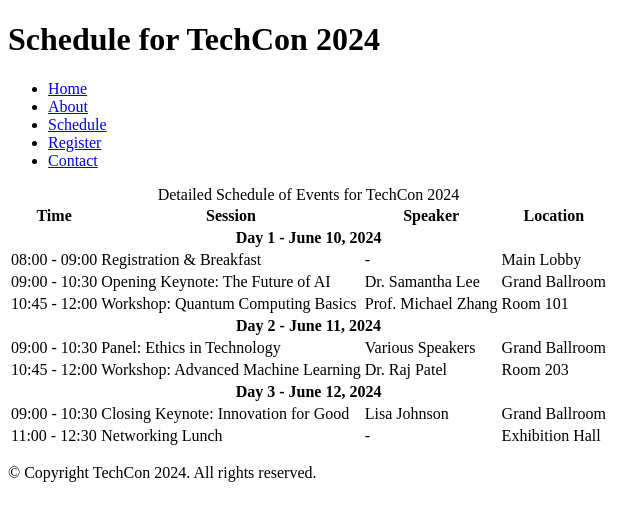
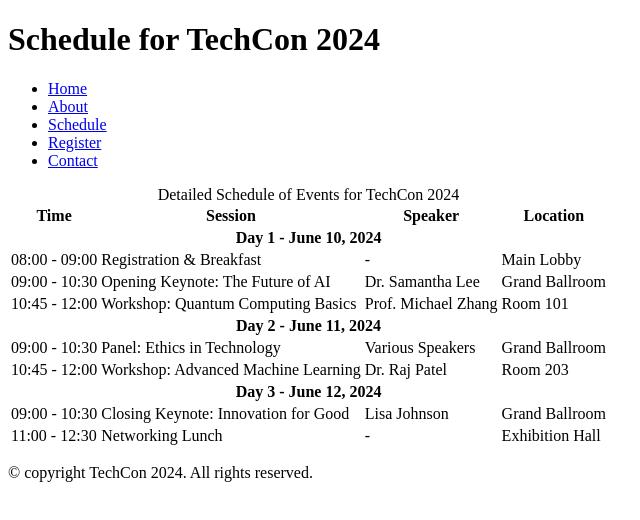
Before and after one commit to kerry-24/TechCon_HTML, a plain HTML site: page techcon_website/schedule.html in a window 1280 px wide. Shown: the full height of the page, 0-640 px from the left. Drawn offline with Linux system fonts and the light colour scheme.

Commit message:
Update schedule.html

```diff
--- a/techcon_website/schedule.html
+++ b/techcon_website/schedule.html
@@ -93,7 +93,7 @@
     </main>
      <!-- Footer Section -->
     <footer>
-        <p>&copy; Copyright TechCon 2024. All rights reserved.</p>
+        <p>&copy; copyright TechCon 2024. All rights reserved.</p>
     </footer>
 </body>
 </html>
```
